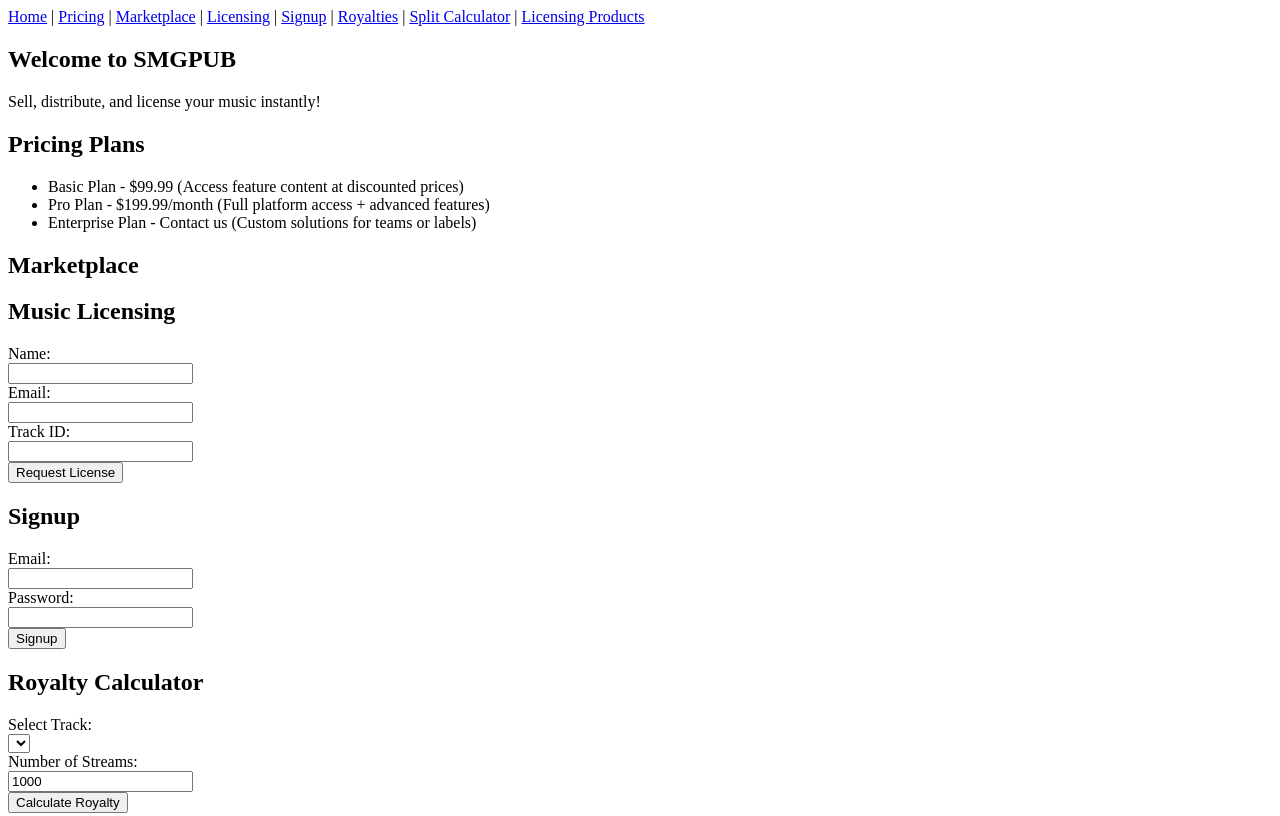
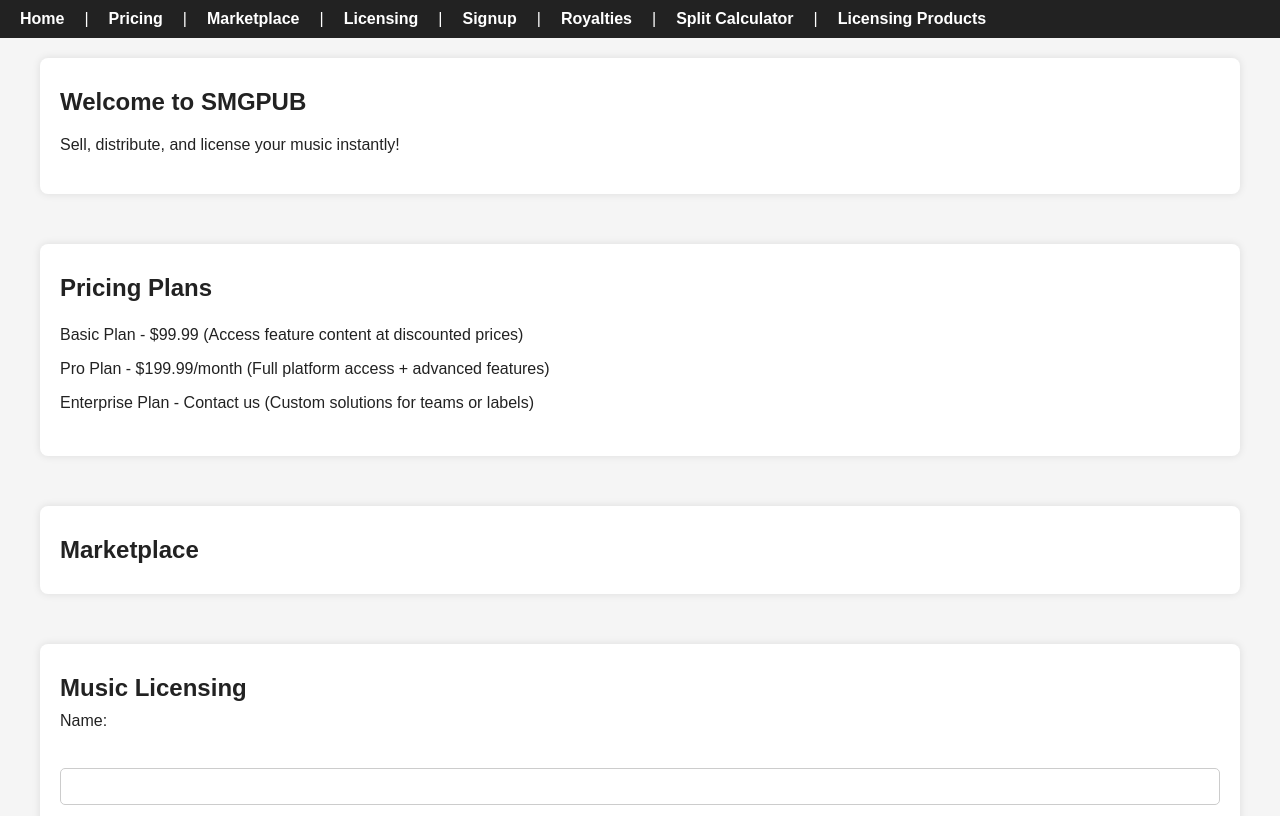
Before and after one commit to SMGpubl-Hosting/smgpub-super-platform, a plain HTML site: page index.html in a window 1280 px wide. Shown: the top 816 px of the page. Drawn offline with Linux system fonts and the light colour scheme; a script that the page names is missing.

Commit message:
Update index.html

```diff
--- a/index.html
+++ b/index.html
@@ -4,7 +4,7 @@
 <meta charset="UTF-8">
 <meta name="viewport" content="width=device-width, initial-scale=1.0">
 <title>SMGPUB - All-in-One Platform</title>
-<link rel="stylesheet" href="css/global.css">
+<link rel="stylesheet" href="css/globals.css">
 </head>
 <body>
 
```
